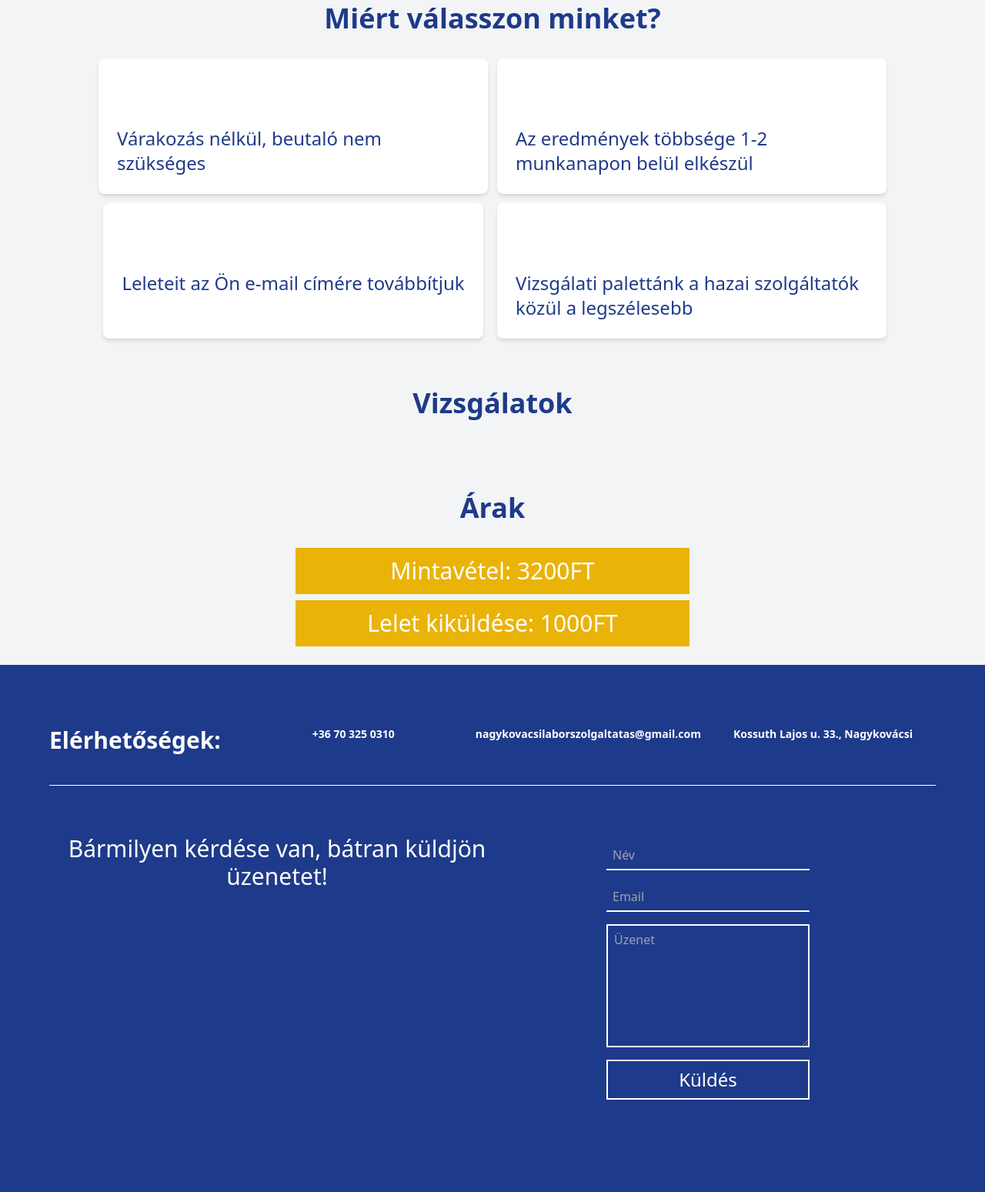
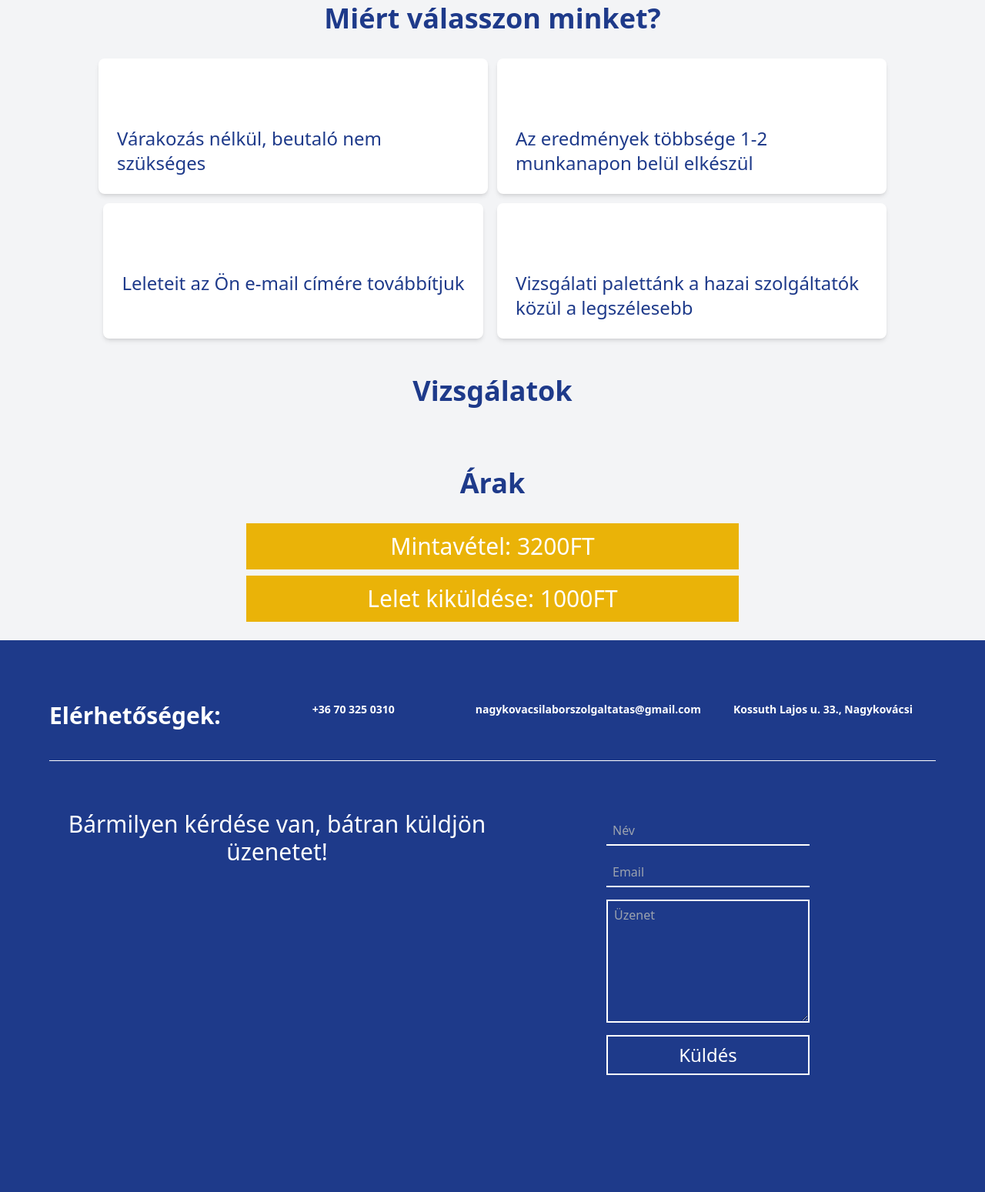
Before and after one commit to matyipeter/project-M, a Django app: page / in a window 1280 px wide. Shown: the part 568-2117 px from the top of the page at 77% size. After the commit the page ends 1965 px from the top, so only its background shows below. Run offline with Django 5.2, Linux system fonts and the light colour scheme; data that the repository does not hold is empty.

Commit message:
UI update

```diff
--- a/appdev/main/static/main/css/output.css
+++ b/appdev/main/static/main/css/output.css
@@ -700,6 +700,10 @@ video {
   width: 80%;
 }
 
+.w-\[85\%\] {
+  width: 85%;
+}
+
 .w-\[92\%\] {
   width: 92%;
 }
--- a/appdev/main/templates/main/appointment.html
+++ b/appdev/main/templates/main/appointment.html
@@ -17,7 +17,7 @@
     </div>
     <div class="informacio mt-24">
         <h2 class="text-center bg-yellow-500 text-5xl p-8 rounded text-white">Nyitvatartás csak hétfőn és csütörtökön!</h2>
-        <p class="p-6 m-6 text-lg italic">Társaságunk az alábbi egészségpénztárakkal áll szerződéses kapcsolatban:
+        <p class="p-4 m-2 text-sm md:text-lg italic">Társaságunk az alábbi egészségpénztárakkal áll szerződéses kapcsolatban:
             Allianz Egészség- és Önsegélyező Pénztár, Generali Egészség- és Önsegélyező Pénztár, MKB Egészség- és Önsegélyező Pénztár, OTP Országos Egészség- és Önsegélyező Pénztár, PRÉMIUM Egészségpénztár, Vasutas Egészség- és Önsegélyező Pénztár, Vitamin Egészségpénztár, Új Pillér Egészségpénztár, Patika Egészségpénztár.</p>
     </div>
 </div>
--- a/appdev/main/templates/main/appointment2.html
+++ b/appdev/main/templates/main/appointment2.html
@@ -16,7 +16,7 @@
     </div>
     <div class="informacio mt-24">
         <h2 class="text-center bg-yellow-500 text-5xl p-8 rounded text-white">Nyitvatartás csak hétfőn és csütörtökön!</h2>
-        <p class="p-6 m-6 text-lg italic">Társaságunk az alábbi egészségpénztárakkal áll szerződéses kapcsolatban:
+        <p class="p-4 m-2 text-sm md:text-lg italic">Társaságunk az alábbi egészségpénztárakkal áll szerződéses kapcsolatban:
             Allianz Egészség- és Önsegélyező Pénztár, Generali Egészség- és Önsegélyező Pénztár, MKB Egészség- és Önsegélyező Pénztár, OTP Országos Egészség- és Önsegélyező Pénztár, PRÉMIUM Egészségpénztár, Vasutas Egészség- és Önsegélyező Pénztár, Vitamin Egészségpénztár, Új Pillér Egészségpénztár, Patika Egészségpénztár.</p>
     </div>
 
--- a/appdev/main/templates/main/base.html
+++ b/appdev/main/templates/main/base.html
@@ -37,7 +37,7 @@
     {% endblock content %}
 
 
-<footer class="bg-blue-900 p-12" id="footer">
+<footer class="bg-blue-900 p-12 mt-4" id="footer">
     <div class="mx-auto w-full max-w-screen-xl p-4 py-6 lg:py-8">
         <div class="md:flex md:justify-between">
           <div class="mb-6 md:mb-0">
--- a/appdev/main/templates/main/book.html
+++ b/appdev/main/templates/main/book.html
@@ -43,7 +43,7 @@
     <i>Vérvételi napokon kérjük csak rendelési idő után telefonáljanak,
           mert nem tudjuk felvenni a telefont. Köszönjük megértésüket!</i>
   </div>
-  <img class="w-[50%] m-auto rounded" src="{% static 'main/images/viragok.jpg' %}" alt="">
+  <!--<img class="w-[50%] m-auto rounded" src="{% static 'main/images/viragok.jpg' %}" alt=""> -->
 </div>
 
 {% endblock content %}
--- a/appdev/main/templates/main/index.html
+++ b/appdev/main/templates/main/index.html
@@ -1,12 +1,13 @@
 {% extends "main/base.html" %}
 {% load static %}
 
+{% block title %}Nagykovácsi laborszolgáltatás | vérvétel{% endblock title %}
 
 {% block content %}
 <header class="bg-white md:fixed md:top-0 md:left-0 md:w-full">
     <nav class="flex justify-between items-center w-[92%] mx-auto">
       <div>
-          <img class="cursor-pointer h-28" src="{% static 'main/images/nkl-logo.png' %}" alt="logo">
+          <a href="/"><img class="cursor-pointer h-28" src="{% static 'main/images/nkl-logo.png' %}" alt="logo"></a>
       </div>
       <div
           class="nav-links duration-500 md:static absolute bg-white md:min-h-fit min-h-[60vh] left-0 top-[-100%] md:w-auto w-full flex px-5 opacity-90">
@@ -54,16 +55,16 @@
 <div class="text-center">
     <a href="{% url 'main:foglalas' %}" class="mt-4 inline-block bg-red-400 hover:bg-red-600 text-white font-bold py-2 px-4 rounded md:hidden"><i class="fa-solid fa-calendar-check"></i> Időpontfoglalás</a>
 </div>
-<main class="w-[80%] m-auto">
+<main class="w-[90%] m-auto">
     <h2 class="text-4xl font-bold text-center mt-8 mb-8 text-blue-900" id="akt">Miért válasszon minket?</h2>
-    <div class="aktualitasok grid grid-cols-1 md:grid-cols-2 justify-items-center gap-3">
+    <div class="aktualitasok grid grid-cols-1 md:grid-cols-2 justify-items-center gap-3 w-[80%] m-auto">
         <div class="bg-white p-6 rounded-lg shadow-md grid grid-rows-2 justify-items-center text-blue-900"><i class="fa-solid fa-stopwatch text-6xl mb-4"></i> <span class="text-2xl">Várakozás nélkül, beutaló nem szükséges</span></div>
         <div class="bg-white p-6 rounded-lg shadow-md grid grid-rows-2 justify-items-center text-blue-900"><i class="fa-solid fa-business-time text-6xl mb-4"></i> <span class="text-2xl">Az eredmények többsége 1-2 munkanapon belül elkészül</span></div>
         <div class="bg-white p-6 rounded-lg shadow-md grid grid-rows-2 justify-items-center text-blue-900"><i class="fa-solid fa-envelope text-6xl mb-4"></i> <span class="text-2xl">Leleteit az Ön e-mail címére továbbítjuk</span></div>
         <div class="bg-white p-6 rounded-lg shadow-md grid grid-rows-2 justify-items-center text-blue-900"><i class="fa-solid fa-fire text-6xl mb-4"></i> <span class="text-2xl">Vizsgálati palettánk a hazai szolgáltatók közül a legszélesebb</span></div>
     </div>
 
-    <section class="container mx-auto p-8">
+    <section class="container mx-auto p-4">
         <h2 class="text-4xl font-bold text-center mb-8 mt-8 text-blue-900" id="vizsgalatok">Vizsgálatok</h2>
 
         <div class="grid grid-cols-1 md:grid-cols-2 lg:grid-cols-3 gap-8">
@@ -81,9 +82,9 @@
 
     <section class="mb-6">
         <h2 class="text-4xl font-bold text-center mb-8 mt-8 text-blue-900" id="arak">Árak</h2>
-        <div class="grid grid-cols-1 gap-2 text-center text-white  text-xl md:text-3xl justify-items-center">
-            <div class="bg-yellow-500 w-[50%] p-3">Mintavétel: <span>3200FT</span></div>
-            <div class="bg-yellow-500 w-[50%] p-3">Lelet kiküldése: <span>1000FT</span></div>
+        <div class="grid grid-cols-1 gap-2 text-center text-white text-xl md:text-3xl justify-items-center">
+            <div class="bg-yellow-500 md:w-[50%] p-3">Mintavétel: <span>3200FT</span></div>
+            <div class="bg-yellow-500 md:w-[50%] p-3">Lelet kiküldése: <span>1000FT</span></div>
         </div>
 
     </section>
```
Also changed, not shown: appdev/main/templates/main/thanks.html (+6 -4 lines), appdev/appdev/settings/base.py (line endings or trailing spaces).
